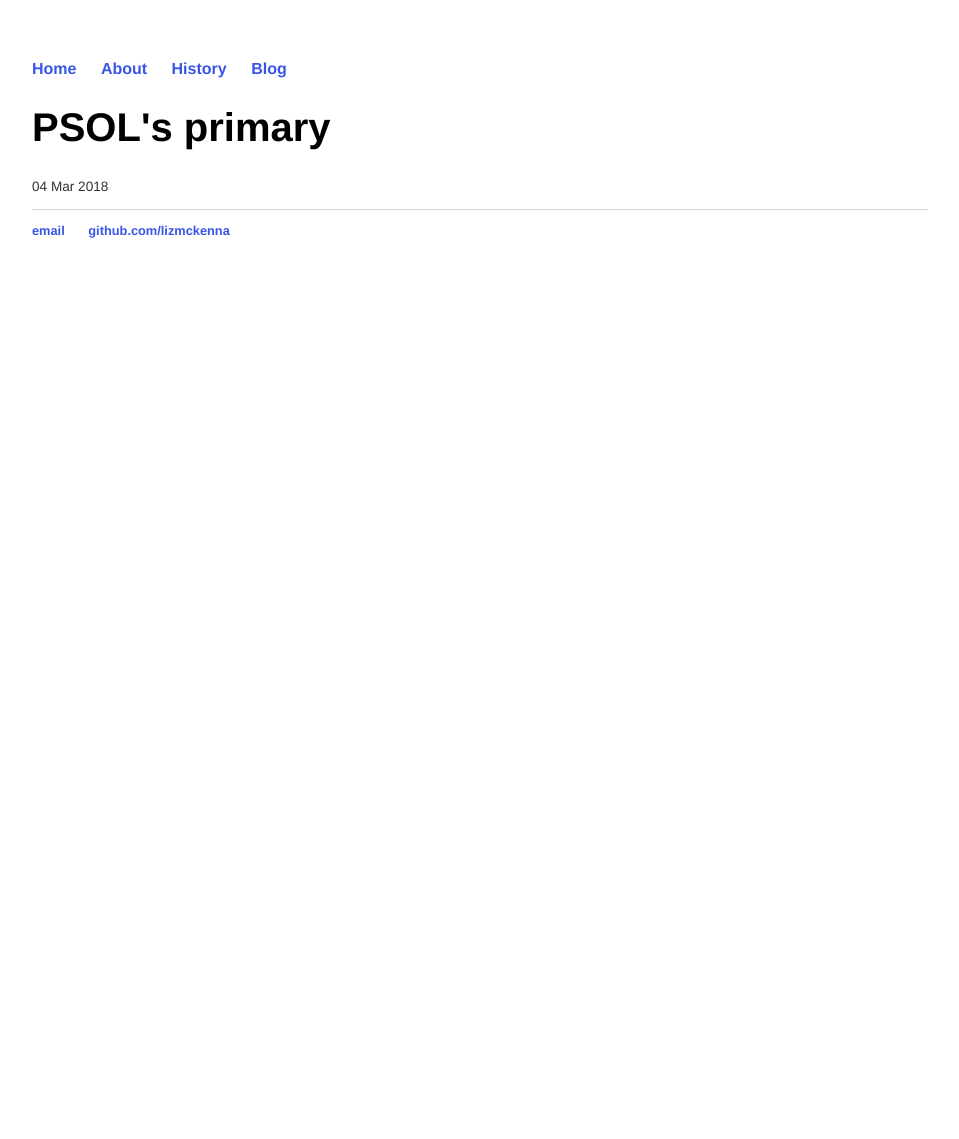
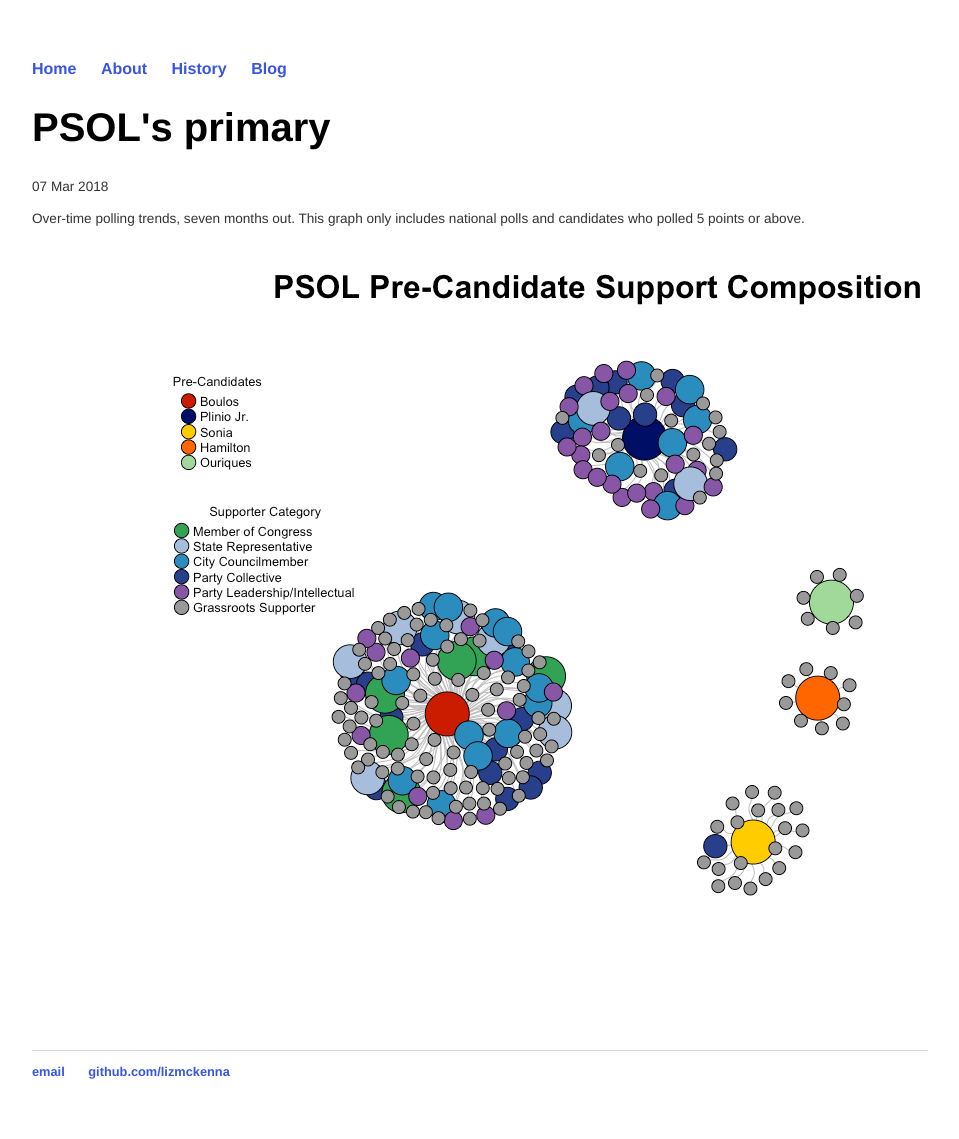
Before and after one commit to lizmckenna/elizabethmckenna.org, a Jekyll site: the page built from _posts/2018-03-07-psol-endorsement-primary.md, in a window 1280 px wide. Shown: the whole page, without its empty margins (160-1119 px from the left). Built offline with Jekyll 4.4.1, drawn with Linux system fonts in a browser that asks for light colours; before the commit the page ends 900 px from its top, so only the background shows below that.

Commit message:
Update 2018-03-07-psol-endorsement-primary.md

```diff
--- a/_posts/2018-03-07-psol-endorsement-primary.md
+++ b/_posts/2018-03-07-psol-endorsement-primary.md
@@ -1,5 +1,10 @@
 ---
 layout: post
 title: "PSOL's primary"
-date: 2018-03-04
+date: 2018-03-07
 ---
+Over-time polling trends, seven months out. This graph only includes national polls and candidates who polled 5 points or above.
+<br>
+<br>
+ ![alt text](https://lizmckenna.github.io/images/180307_psol_network.png "Logo Title Text 1")
+ <br>
```
